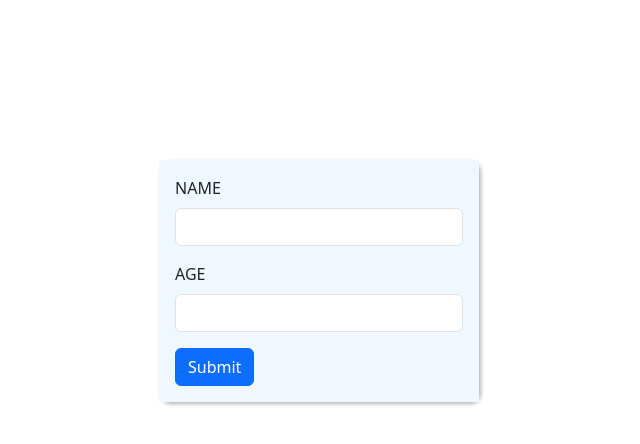
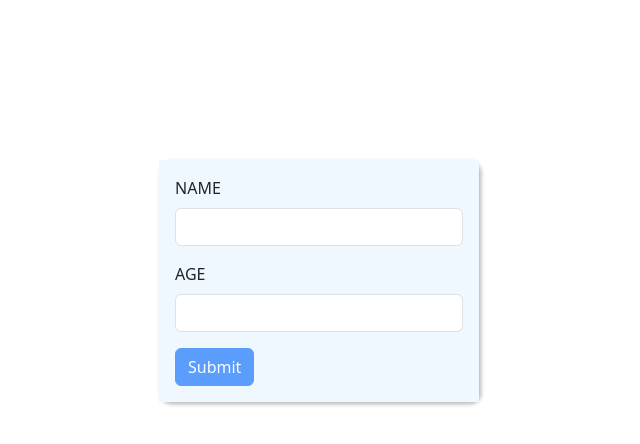
Before and after one commit to abdullahbhattidev/React-Learning, a React (Vite) app: page / in a window 1280 px wide. Shown: the top 444 px of the page, without its empty margins (321-961 px from the left). Built offline with nearby package versions, Linux system fonts and the light colour scheme; the HTML template or start-up script is replaced by a standard one.

Commit message:
disable submit button

```diff
--- a/src/form.tsx
+++ b/src/form.tsx
@@ -8,7 +8,7 @@
 
 function Form(){
 
-     const {register, handleSubmit, formState: {errors}} = useForm <formData> ()
+     const {register, handleSubmit, formState: {errors, isValid}} = useForm <formData> ()
      console.log(errors)
     return(
         <form id="submit-form" action="submit" onSubmit={handleSubmit(e => console.log(e))}>
@@ -27,7 +27,7 @@
                 {errors.age?.type === "min"  &&<p className="text-danger"> enter the age equals to or above 18</p>}
                 {errors.age?.type === "max"  &&<p className="text-danger"> enter the age equals to or below 40</p>}
             </div>
-            <button className="btn btn-primary">Submit</button>
+            <button disabled= {!isValid} className="btn btn-primary">Submit</button>
             </div>
 
         </form>
```
